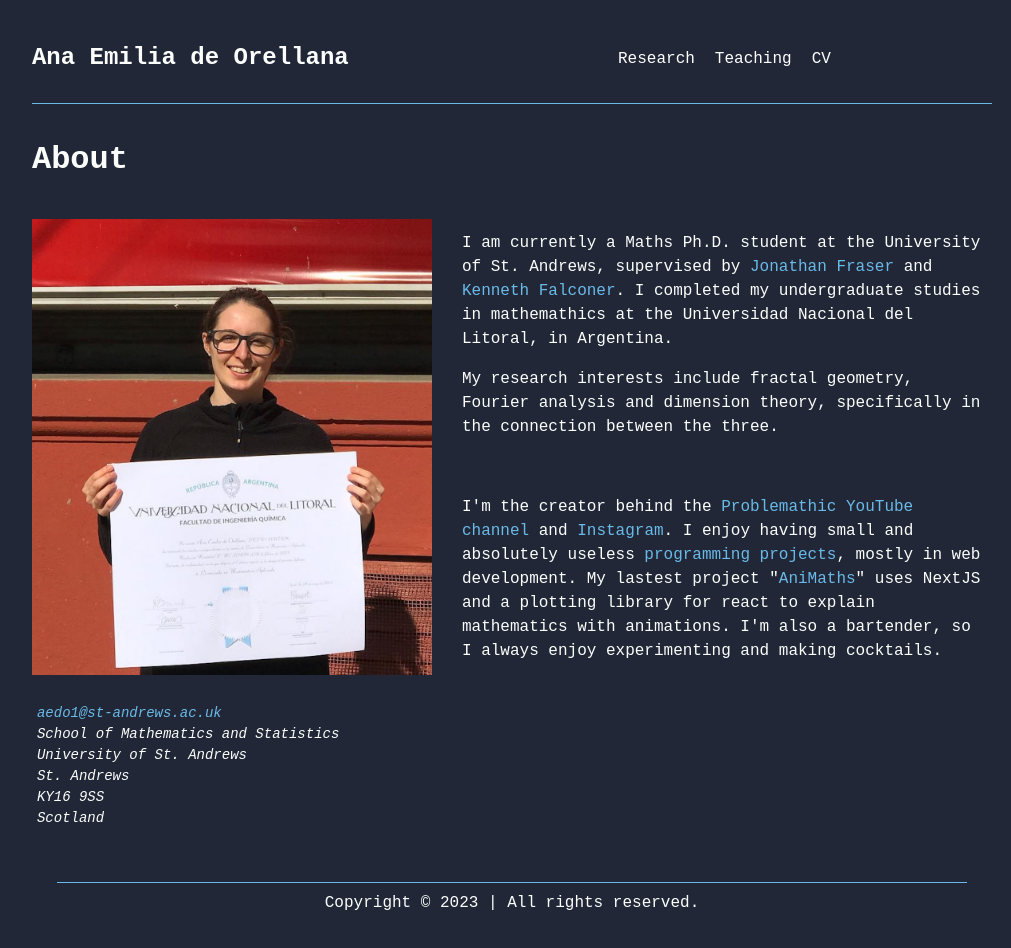
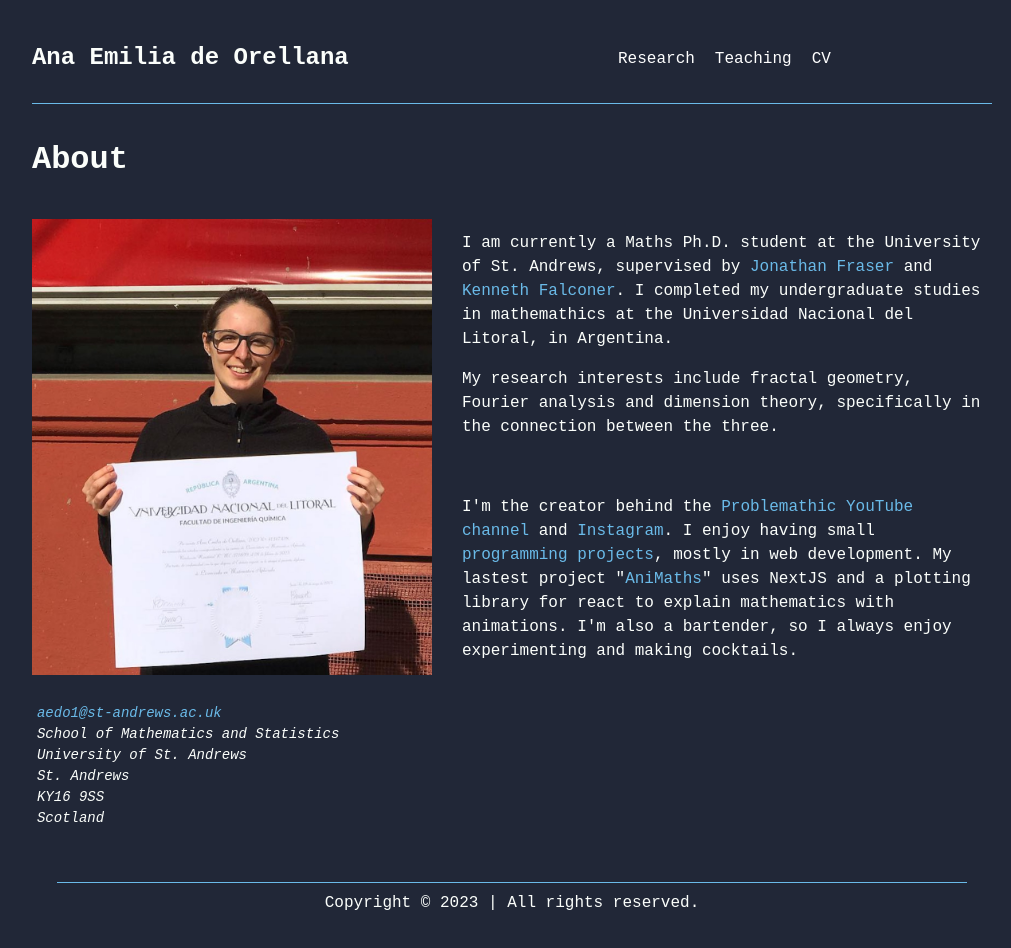
Before and after one commit to AnadeOre/anadeore.github.io, a Next.js app: page / in a window 1280 px wide. Shown: the top 948 px of the page, without its empty margins (128-1139 px from the left). Built offline with nearby package versions, Linux system fonts and the light colour scheme.

Commit message:
Update about me

```diff
--- a/src/app/page.js
+++ b/src/app/page.js
@@ -53,7 +53,7 @@ export default function Home() {
               className='linkDecor'>
               Instagram
             </Link>
-            . I enjoy having small and absolutely useless{' '}
+            . I enjoy having small{' '}
             <Link
               href='https://github.com/AnadeOre'
               target='_blank'
```
